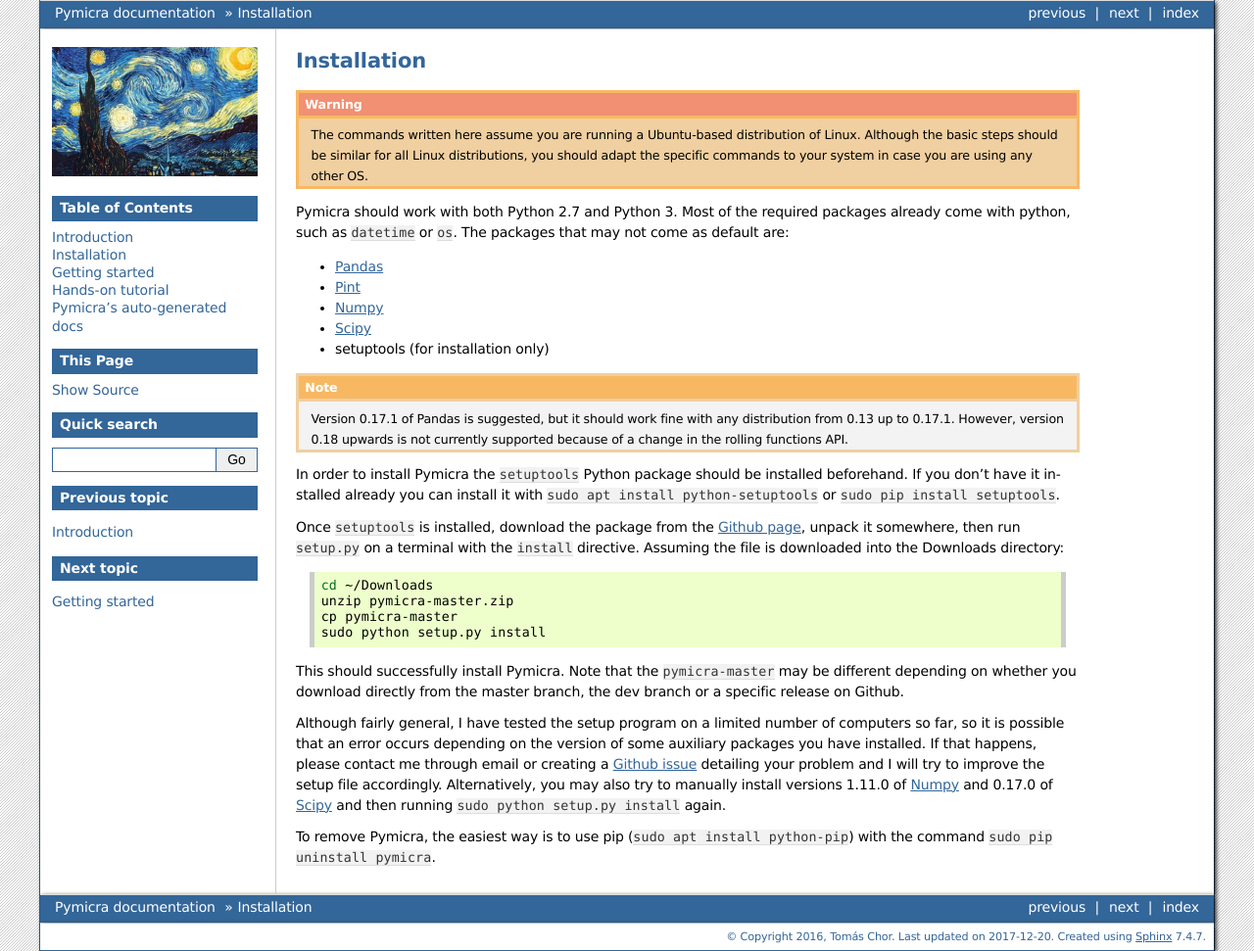
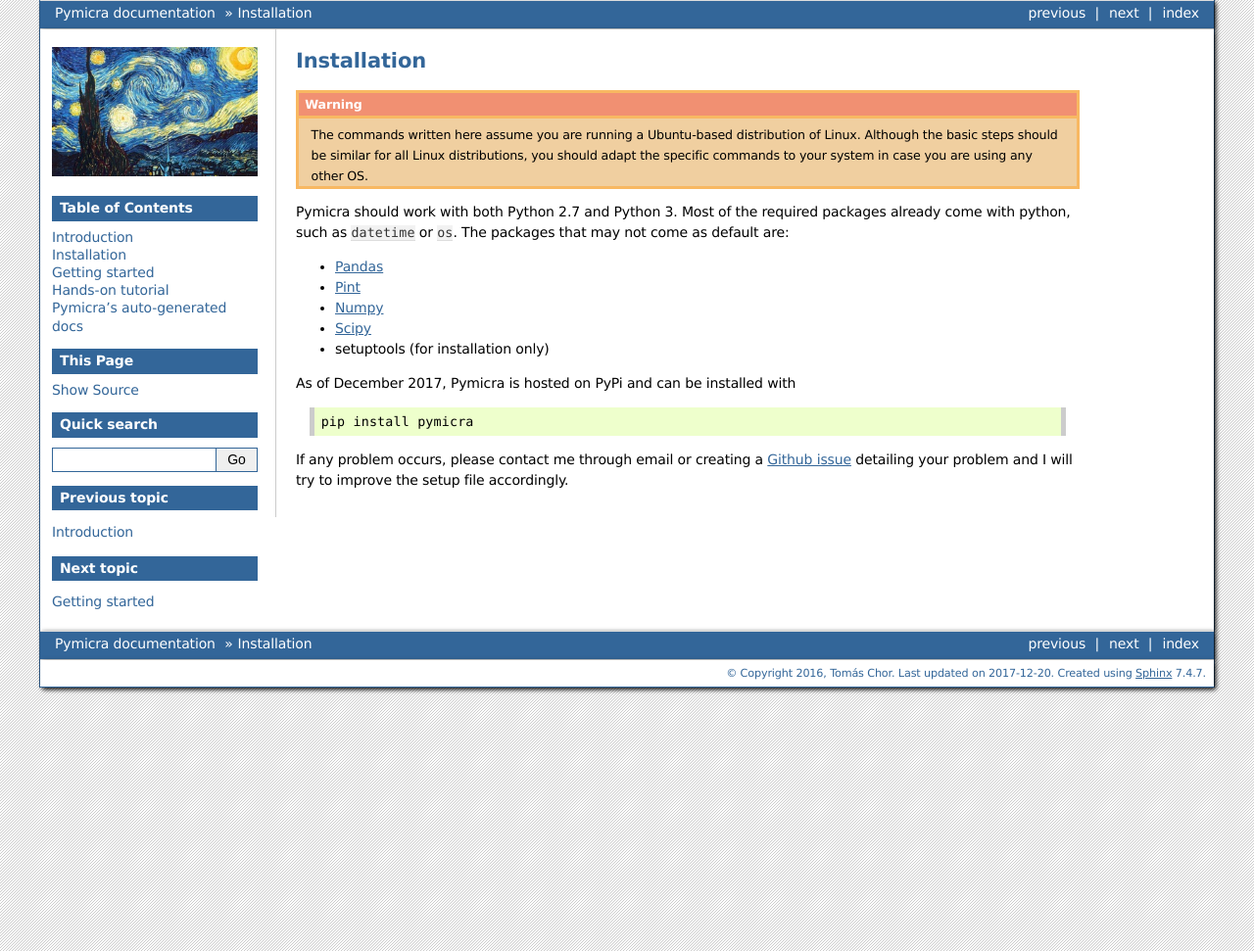
Before and after one commit to tomchor/pymicra, a Sphinx documentation site: the page built from docs/install.rst, in a window 1280 px wide. Shown: the whole page at 98% size. Built offline with Sphinx 7.4.7, drawn with Linux system fonts in a browser that asks for light colours; the version number could not be read and is left out.

Commit message:
final version for PyPi

```diff
--- a/docs/install.rst
+++ b/docs/install.rst
@@ -18,39 +18,12 @@ that may not come as default are:
 -  Scipy_
 -  setuptools (for installation only)
 
-.. note::
-   Version 0.17.1 of Pandas is suggested, but it should work fine with any
-   distribution from 0.13 up to 0.17.1. However, version 0.18 upwards is not
-   currently supported because of a change in the rolling functions API.
-
-
-In order to install Pymicra the ``setuptools`` Python package should be
-installed beforehand. If you don't have it installed already you can install it
-with ``sudo apt install python-setuptools`` or ``sudo pip install setuptools``.
-
-Once ``setuptools`` is installed, download the package from the `Github page`_,
-unpack it somewhere, then run ``setup.py`` on a terminal with the ``install``
-directive. Assuming the file is downloaded into the Downloads directory:
+As of December 2017, Pymicra is hosted on PyPi and can be installed with
 
 .. code-block:: bash
 
-    cd ~/Downloads
-    unzip pymicra-master.zip
-    cp pymicra-master
-    sudo python setup.py install
+    pip install pymicra
 
-
-This should successfully install Pymicra. Note that the ``pymicra-master`` may
-be different depending on whether you download directly from the master branch,
-the dev branch or a specific release on Github.
-
-Although fairly general, I have tested the setup program on a limited number of
-computers so far, so it is possible that an error occurs depending on the
-version of some auxiliary packages you have installed. If that happens, please
-contact me through email or creating a `Github issue`_ detailing your problem and I
-will try to improve the setup file accordingly. Alternatively, you may also try
-to manually install versions 1.11.0 of Numpy_ and 0.17.0 of Scipy_ and then
-running ``sudo python setup.py install`` again.
-
-To remove Pymicra, the easiest way is to use pip (``sudo apt install
-python-pip``) with the command ``sudo pip uninstall pymicra``.
+If any problem occurs, please contact me through email or creating a `Github
+issue`_ detailing your problem and I will try to improve the setup file
+accordingly.
```
Also changed, not shown: 1 other file.
